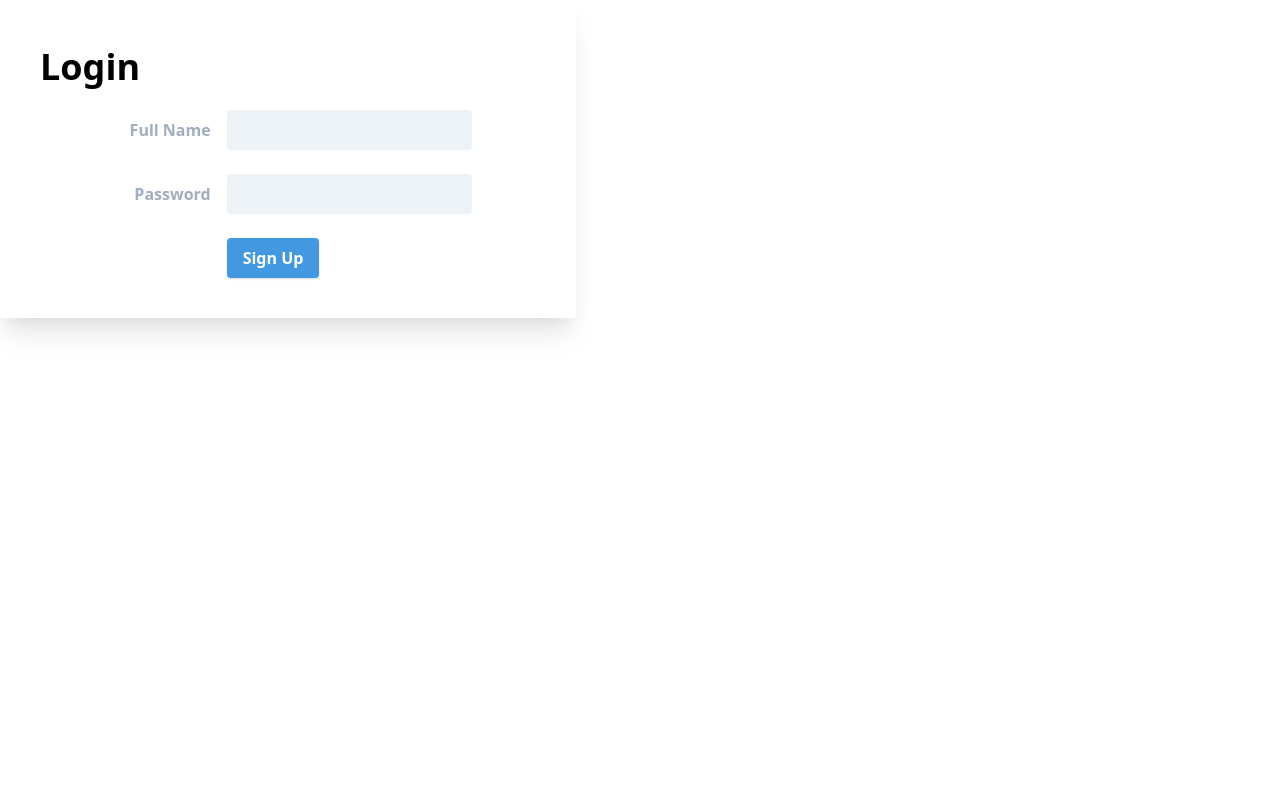
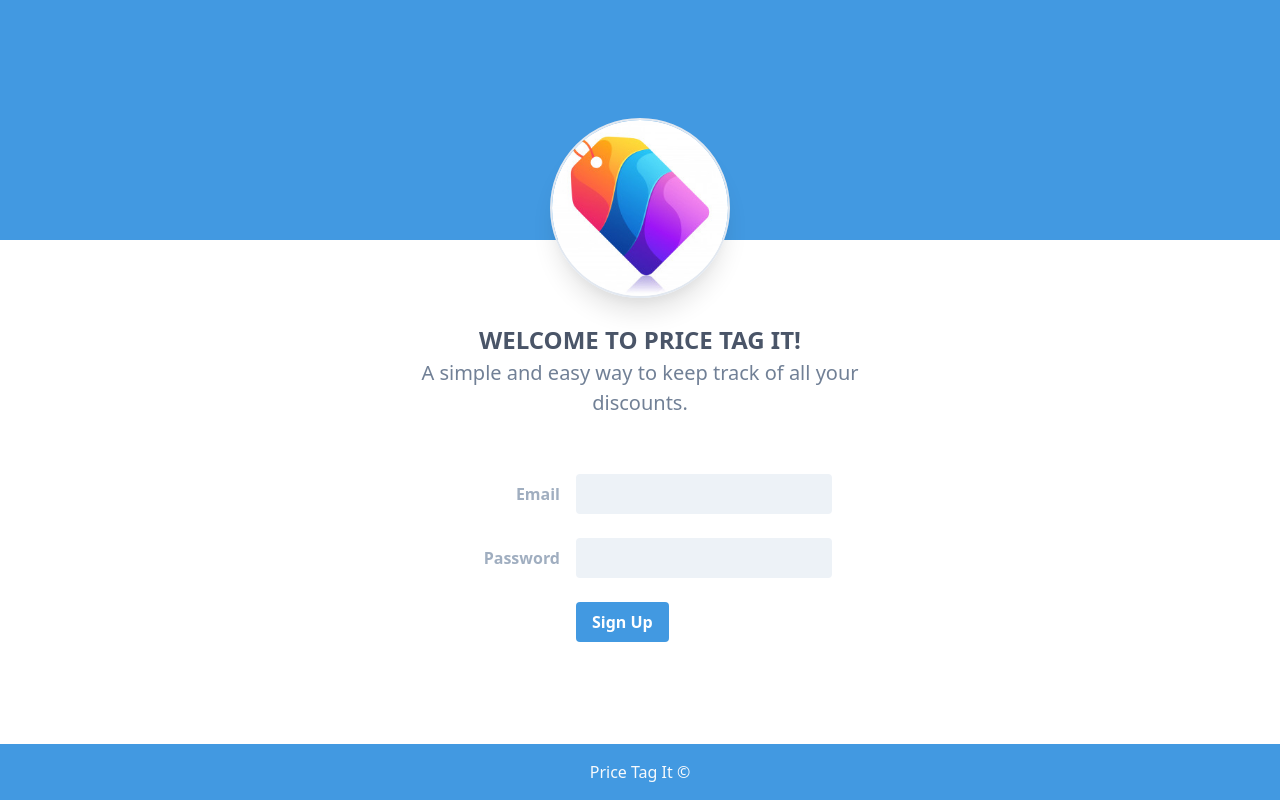
Before and after one commit to rubendgpedrosa/PriceTagIt, a React (Create React App) app: page / in a window 1280 px wide. Built offline with nearby package versions, Linux system fonts and the light colour scheme.

Commit message:
Landing page and login page layout.

```diff
--- a/public/index.html
+++ b/public/index.html
@@ -7,7 +7,7 @@
     <meta name="theme-color" content="#000000" />
     <meta
       name="description"
-      content="Web site created using create-react-app"
+      content="Web App to keep track of discounts!"
     />
     <!--
       manifest.json provides metadata used when your web app is installed on a
--- a/src/App.js
+++ b/src/App.js
@@ -8,7 +8,11 @@ const [isLoggedIn, setIsLoggedIn] = useState(false);
 
 return (
   <div>
-    {isLoggedIn?<ProductListing/>:<LoginPage login={() => setIsLoggedIn(!isLoggedIn)}/>}
+    {isLoggedIn?<ProductListing/>:
+    <div><LoginPage login={() => setIsLoggedIn(!isLoggedIn)}/>
+    <footer class='w-full text-center fixed bottom-0 bg-blue-500 text-gray-100 p-4'>
+      Price Tag It &copy;
+    </footer></div>}
   </div>
   );
 }
--- a/src/components/LoginPage.js
+++ b/src/components/LoginPage.js
@@ -1,19 +1,27 @@
 import React from 'react';
+import Background from '../background.png';
 
 const LoginPage = ({ login }) => {
     return (
-    <div className="shadow-xl p-10 bg-white max-w-xl rounded">
-        <h1 className="text-4xl font-black mb-4">Login</h1>
+        <div className="" style={{backgroundImage: `url(${Background})`}}>
+        <div className="h-screen overflow-hidden flex items-center justify-center">
+        <div className="w-full mx-6 p-4 bg-transparent max-w-xl rounded">
         <div className="flex justify-center flex-col">
-            <form className="mx-auto px-2 w-full max-w-sm">
+        <div className="flex justify-center flex-col text-center mx-auto p-2 mb-12">
+                <img className="shadow-xl mx-auto mb-6 rounded-full border-2" alt="" src="/logo.jpg" height="180" width="180"/>
+                <p className="font-bold text-2xl text-gray-700 uppercase">Welcome to Price Tag It!</p>
+                <p className="text-gray-600 text-xl">A simple and easy way to keep track of all your discounts.</p>
+                </div>
+            </div>
+            <form className="mx-auto px1 w-full max-w-sm mb-12">
             <div className="md:flex md:items-center mb-6">
             <div className="md:w-1/3">
                 <label className="block text-gray-500 font-bold md:text-right mb-1 md:mb-0 pr-4">
-                Full Name
+                Email
                 </label>
             </div>
             <div className="md:w-2/3">
-                <input className="bg-gray-200 appearance-none border-2 border-gray-200 rounded w-full py-2 px-4 text-gray-700 leading-tight focus:outline-none focus:bg-white focus:border-blue-500" id="inline-full-name" type="text"/>
+                <input className="bg-gray-200 appearance-none border-2 border-gray-200 rounded w-full py-2 px-4 text-gray-700 leading-tight focus:outline-none focus:bg-white focus:border-blue-500" type="text"/>
             </div>
             </div>
             <div className="md:flex md:items-center mb-6">
@@ -23,13 +31,13 @@ const LoginPage = ({ login }) => {
                 </label>
             </div>
             <div className="md:w-2/3">
-                <input className="bg-gray-200 appearance-none border-2 border-gray-200 rounded w-full py-2 px-4 text-gray-700 leading-tight focus:outline-none focus:bg-white focus:border-blue-500" id="inline-password" type="password"/>
+                <input className="bg-gray-200 appearance-none border-2 border-gray-200 rounded w-full py-2 px-4 text-gray-700 leading-tight focus:outline-none focus:bg-white focus:border-blue-500" type="password"/>
             </div>
             </div>
             <div className="md:flex md:items-center">
             <div className="md:w-1/3"></div>
             <div className="md:w-2/3">
-                <button onClick={() => login()} className="shadow bg-blue-500 hover:bg-blue-400 focus:shadow-outline focus:outline-none text-white font-bold py-2 px-4 rounded" type="button">
+                <button onClick={() => login()} className="bg-blue-500 hover:bg-blue-400 focus:outline-none text-white font-bold py-2 px-4 rounded" type="button">
                 Sign Up
                 </button>
             </div>
@@ -37,6 +45,7 @@ const LoginPage = ({ login }) => {
         </form>
         </div>
     </div>
+    </div>
     )
 }
 
```
Also changed, not shown: public/logo.jpg (added), src/background.png (added).
